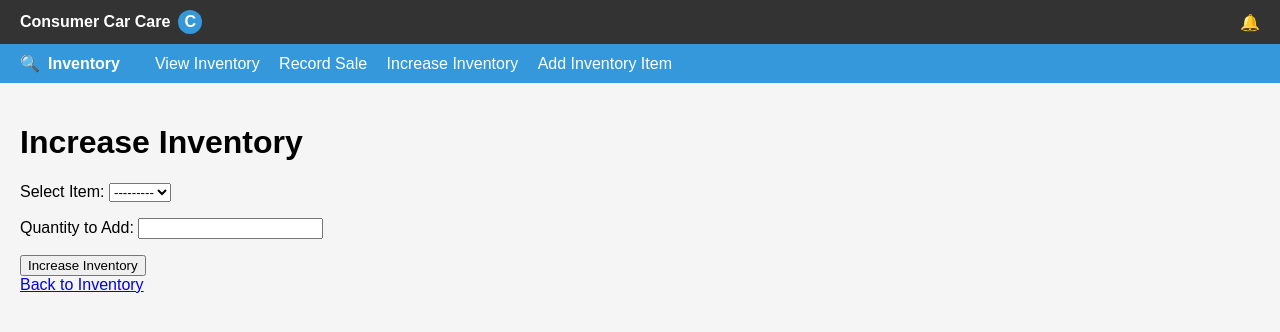
After one commit to IfeanyiAyadiuno/C3-, a Django app: page /inventory/increase-inventory/ in a window 1280 px wide. The commit adds this page. Shown: the top 332 px of the page. Run offline with Django 5.2, Linux system fonts and the light colour scheme; data that the repository does not hold is empty.

Commit message:
Created an increase inventory button and renamed add inventory to add inventory item

```diff
--- a/inventory/forms.py
+++ b/inventory/forms.py
@@ -11,7 +11,7 @@ class InventoryForm(forms.ModelForm):
                   'quantity'}
         labels = {'name' :'Item Name',
                   'price':'Purchase Price',
-                  'sell':'Sales Price',
+                  'sell':'Sale Price',
                   'quantity':'Quantity'}
 
 class SaleForm(forms.ModelForm):
@@ -22,3 +22,13 @@ class SaleForm(forms.ModelForm):
         }
         labels = {'item':'Item Name',
                   'quantity':'Quantity'}
+
+class AddStockForm(forms.ModelForm):
+    class Meta:
+        model = Sale  # If using a different model, update this line
+        fields = ['item', 'quantity']  # Ensure 'item' is a ForeignKey to Item
+
+        labels = {
+            'item': 'Select Item',
+            'quantity': 'Quantity to Add',
+        }
--- a/inventory/templates/inventory/add-inventory.html
+++ b/inventory/templates/inventory/add-inventory-item.html
@@ -1,9 +1,10 @@
 {% extends "inventory/base.html" %}
 {% block content %}
 <p>Add a new inventory item:</p>
-<form action="{% url 'inventory:add-inventory' %}" method='post'>
+<form action="{% url 'inventory:add-inventory-item' %}" method='post'>
     {% csrf_token %}
     {{ form.as_p }}
     <button name="submit">Add Inventory Item</button>
 </form>
+<a href="{% url 'inventory:view-inventory' %}">Back to Inventory</a>
 {% endblock content %}
--- a/inventory/templates/inventory/base.html
+++ b/inventory/templates/inventory/base.html
@@ -210,8 +210,9 @@
         <div class="title">Inventory</div>
         <div class="actions">
             <a href="{% url 'inventory:view-inventory' %}">View Inventory</a>
-            <a href="{% url 'inventory:add-inventory' %}">Add Inventory</a>
             <a href="{% url 'inventory:record-sale' %}">Record Sale</a>
+            <a href="{% url 'inventory:increase-inventory' %}">Increase Inventory</a>
+            <a href="{% url 'inventory:add-inventory-item' %}">Add Inventory Item</a>
         </div>
     </div>
 
--- /dev/null
+++ b/inventory/templates/inventory/increase-inventory.html
@@ -0,0 +1,10 @@
+{% extends "inventory/base.html" %}
+{% block content %}
+<h1>Increase Inventory</h1>
+<form method="post">
+    {% csrf_token %}
+    {{ form.as_p }}
+    <button type="submit">Increase Inventory</button>
+</form>
+<a href="{% url 'inventory:view-inventory' %}">Back to Inventory</a>
+{% endblock %}
--- a/inventory/urls.py
+++ b/inventory/urls.py
@@ -7,6 +7,7 @@ urlpatterns = [
     #Home Page
     path('', views.index, name ='index'),
     path('view-inventory/', views.viewInventory, name = 'view-inventory'),
-    path('add-inventory/', views.addInventory, name='add-inventory'),
+    path('add-inventory-item/', views.addInventory, name='add-inventory-item'),
     path('record-sale/', views.record_sale, name='record-sale'),
+    path('increase-inventory/', views.increaseInventory, name = 'increase-inventory'),
 ]
--- a/inventory/views.py
+++ b/inventory/views.py
@@ -1,6 +1,6 @@
 from django.shortcuts import render, redirect
 from .models import Item
-from .forms import InventoryForm, SaleForm
+from .forms import InventoryForm, SaleForm, AddStockForm
 
 # Create your views here.
 def index(request):
@@ -33,7 +33,7 @@ def addInventory(request):
             #print("form errors:", form.errors)
     # Display blank or invalid form
     context = {'form':form}
-    return render(request, 'inventory/add-inventory.html', context)
+    return render(request, 'inventory/add-inventory-item.html', context)
 
 def record_sale(request):
     """ Record a sale and update inventory quantity """
@@ -54,3 +54,25 @@ def record_sale(request):
         form = SaleForm()
 
     return render(request, 'inventory/record-sale.html', {'form': form})
+
+def increaseInventory(request):
+    """ Increase inventory quantity for an existing item """
+
+    if request.method == 'POST':
+        form = AddStockForm(data=request.POST)  # Form submission
+        if form.is_valid():
+            stock_update = form.save(commit=False)  # Temporary instance
+
+            # Ensure item exists in the inventory
+            item = stock_update.item  # Ensure AddStockForm includes an item field
+            item.quantity += stock_update.quantity  # Increase inventory
+            item.save()  # Save changes to the database
+            stock_update.save()
+
+            return redirect('inventory:view-inventory')  # Redirect back to inventory page
+
+    else:
+        form = AddStockForm()  # Empty form for GET requests
+
+    context = {'form': form}
+    return render(request, 'inventory/increase-inventory.html', context)
```
